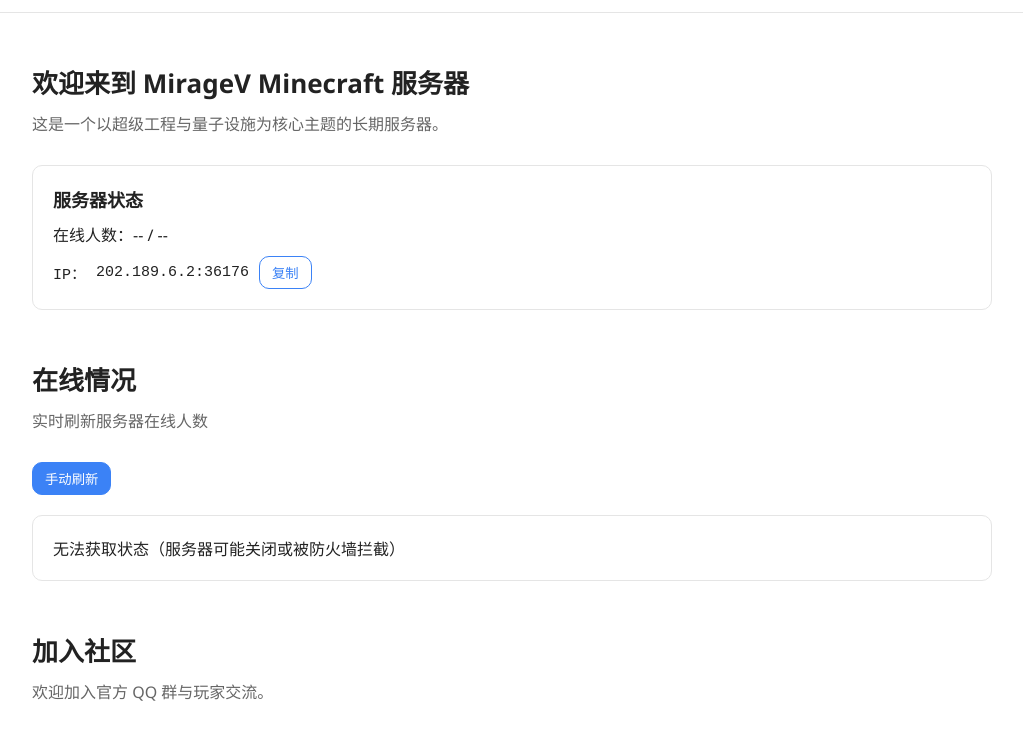
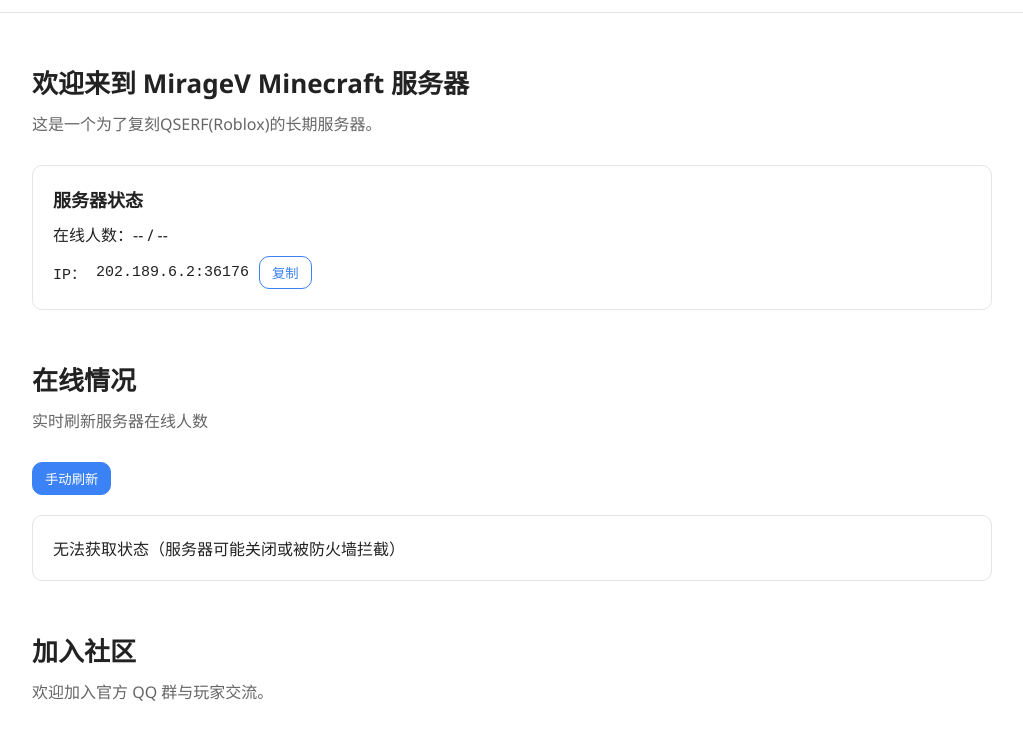
Before and after one commit to MirageV-MC/MirageV-MC.github.io, a plain HTML site: page index.html in a window 1280 px wide. Shown: the part 43-775 px from the top of the page, without its empty margins (128-1151 px from the left). Drawn offline with Linux system fonts and the light colour scheme; no server answers.

Commit message:
Update server description in index.html

```diff
--- a/index.html
+++ b/index.html
@@ -151,7 +151,7 @@
 
 <section id="hero" class="section">
   <div class="title">欢迎来到 MirageV Minecraft 服务器</div>
-  <div class="sub">这是一个以超级工程与量子设施为核心主题的长期服务器。</div>
+  <div class="sub">这是一个为了复刻QSERF(Roblox)的长期服务器。</div>
 
   <div class="card">
     <div style="font-size:18px;font-weight:600;">服务器状态</div>
```
